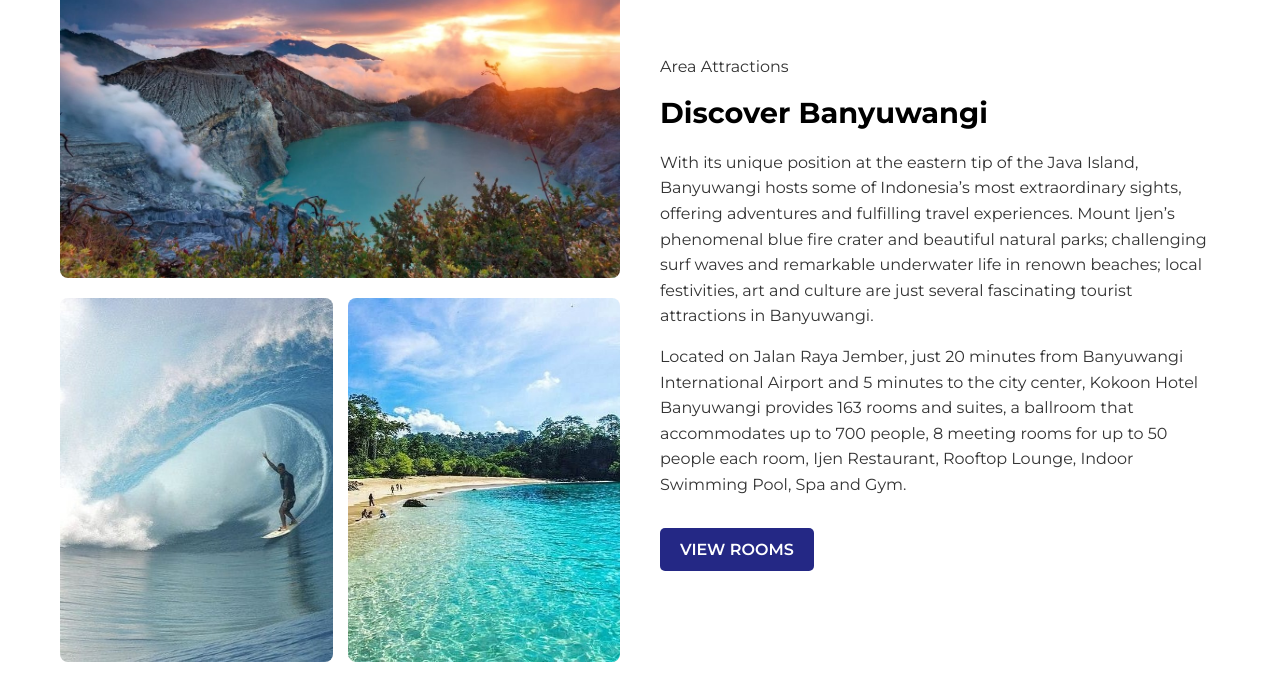
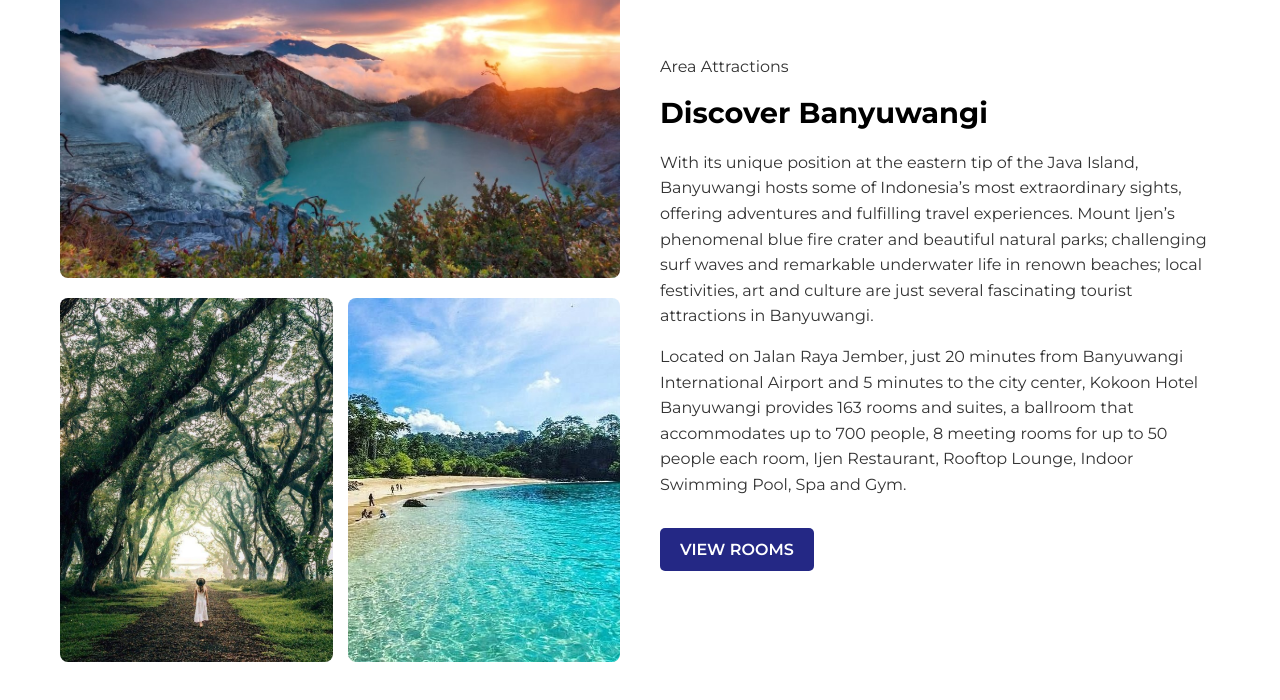
Before and after one commit to TheoAchmad/edotel, a plain HTML site: page index.html in a window 1280 px wide. Shown: the part 3372-4072 px from the top of the page. Drawn offline with Linux system fonts and the light colour scheme.

Commit message:
add : djawatan

```diff
--- a/index.html
+++ b/index.html
@@ -179,7 +179,7 @@
             <div class="foto-keterangan">
                 <img src="Assets/images/ijen.jpg" alt="" class="fotoket1">
                 <div class="fotoket23">
-                    <img src="Assets/images/selancare.jpg" alt="">
+                    <img src="Assets/images/djawatanror.jpg" alt="">
                     <img src="Assets/images/telukijoror.jpg" alt="">
                 </div>
             </div>
```
Also changed, not shown: Assets/images/djawatanror.jpg (added).
